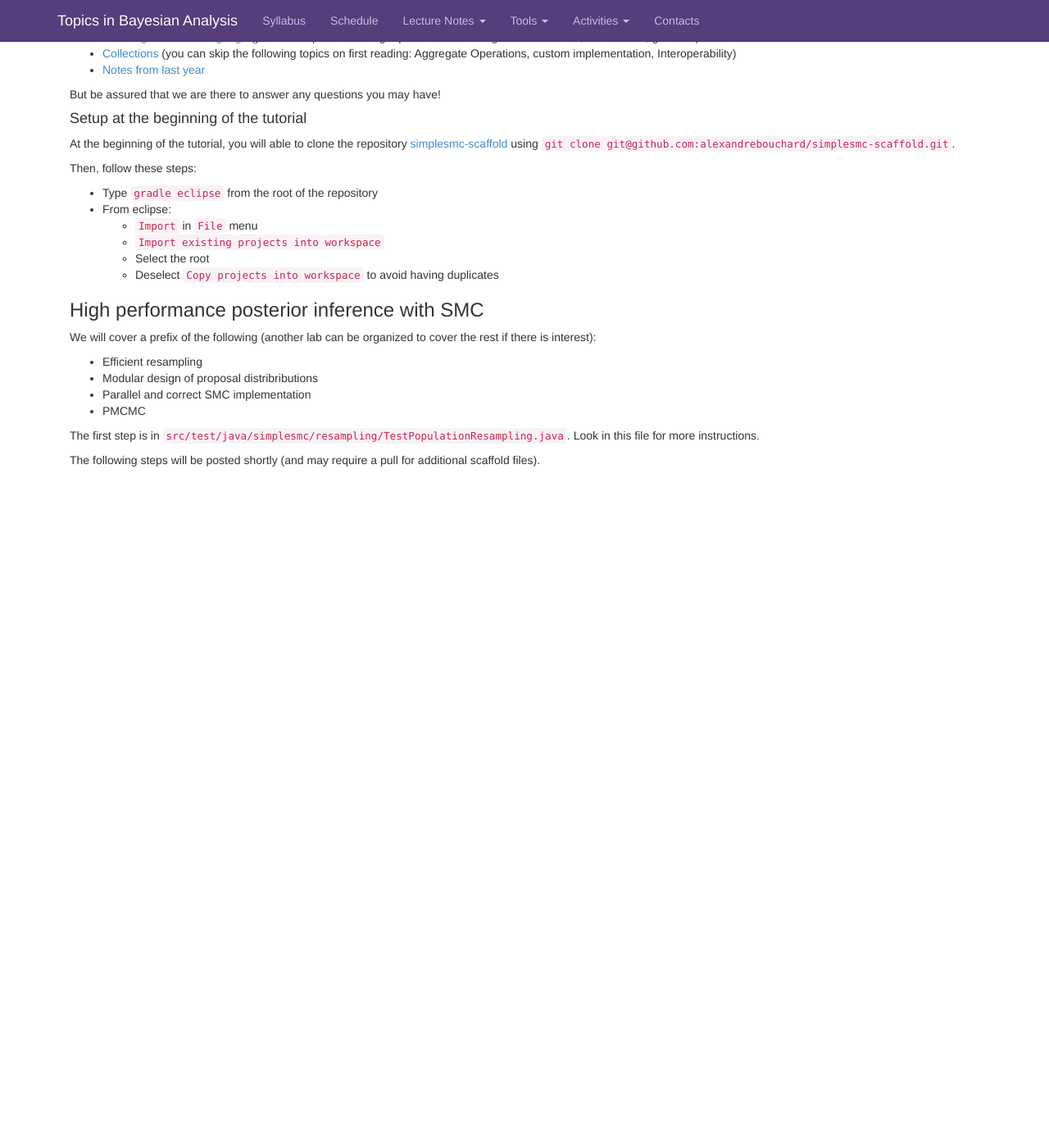
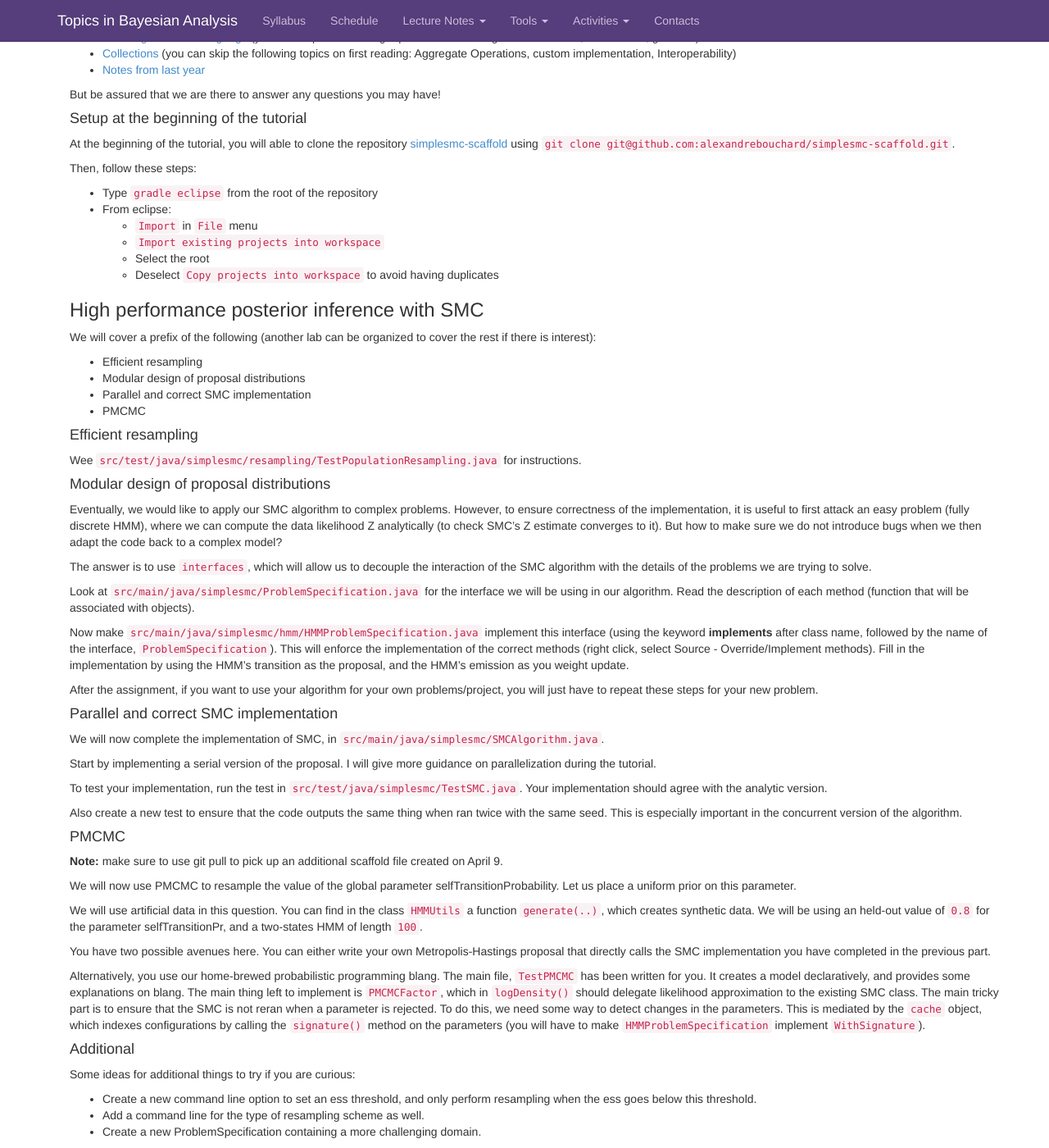
Before and after one commit to UBC-STAT/stat520-sp2014-15-website, a Jekyll site: the page built from _posts/2015-04-08-tutorial1.md, in a window 1280 px wide and 1400 px high, scrolled down 364 px. Shown: the whole window at 82% size. Built offline with Jekyll 4.4.1, drawn with Linux system fonts in a browser that asks for light colours; nearby versions of some CDN libraries; Markdown is read by kramdown in place of the engine named in the settings; comment, search, counter and statistics services are not loaded; before the commit the page ends 945 px from its top, so only the background shows below that.

Commit message:
Additional info on the SMC implementation scaffold

```diff
--- a/_posts/2015-04-08-tutorial1.md
+++ b/_posts/2015-04-08-tutorial1.md
@@ -44,10 +44,53 @@ Then, follow these steps:
 We will cover a prefix of the following (another lab can be organized to cover the rest if there is interest):
 
 - Efficient resampling
-- Modular design of proposal distribributions
+- Modular design of proposal distributions
 - Parallel and correct SMC implementation
 - PMCMC
 
-The first step is in ``src/test/java/simplesmc/resampling/TestPopulationResampling.java``. Look in this file for more instructions.
+#### Efficient resampling
 
-The following steps will be posted shortly (and may require a pull for additional scaffold files).
+Wee ``src/test/java/simplesmc/resampling/TestPopulationResampling.java`` for instructions.
+
+#### Modular design of proposal distributions
+
+Eventually, we would like to apply our SMC algorithm to complex problems. However, to ensure correctness of the implementation, it is useful to first attack an easy problem (fully discrete HMM), where we can compute the data likelihood Z analytically (to check SMC's Z estimate converges to it). But how to make sure we do not introduce bugs when we then adapt the code back to a complex model?
+
+The answer is to use ``interfaces``, which will allow us to decouple the interaction of the SMC algorithm with the details of the problems we are trying to solve.
+
+Look at ``src/main/java/simplesmc/ProblemSpecification.java`` for the interface we will be using in our algorithm. Read the description of each method (function that will be associated with objects).
+
+Now make ``src/main/java/simplesmc/hmm/HMMProblemSpecification.java`` implement this interface (using the keyword **implements** after class name, followed by the name of the interface, ``ProblemSpecification``). This will enforce the implementation of the correct methods (right click, select Source - Override/Implement methods). Fill in the implementation by using the HMM's transition as the proposal, and the HMM's emission as you weight update.
+
+After the assignment, if you want to use your algorithm for your own problems/project, you will just have to repeat these steps for your new problem.
+
+#### Parallel and correct SMC implementation
+
+We will now complete the implementation of SMC, in ``src/main/java/simplesmc/SMCAlgorithm.java``.
+
+Start by implementing a serial version of the proposal. I will give more guidance on  parallelization during the tutorial.
+
+To test your implementation, run the test in ``src/test/java/simplesmc/TestSMC.java``. Your implementation should agree with the analytic version.
+
+Also create a new test to ensure that the code outputs the same thing when ran twice with the same seed. This is especially important in the concurrent version of the algorithm.
+
+
+#### PMCMC
+
+**Note:** make sure to use git pull to pick up an additional scaffold file created on April 9.
+
+We will now use PMCMC to resample the value of the global parameter selfTransitionProbability. Let us place a uniform prior on this parameter.
+
+We will use artificial data in this question. You can find in the class ``HMMUtils`` a function ``generate(..)``, which creates synthetic data. We will be using an held-out value of ``0.8`` for the parameter selfTransitionPr, and a two-states HMM of length ``100``.
+
+You have two possible avenues here. You can either write your own Metropolis-Hastings proposal that directly calls the SMC implementation you have completed in the previous part.
+
+Alternatively, you use our home-brewed probabilistic programming blang. The main file, ``TestPMCMC`` has been written for you. It creates a model declaratively, and provides some explanations on blang. The main thing left to implement is ``PMCMCFactor``, which in ``logDensity()`` should delegate likelihood approximation to the existing SMC class. The main tricky part is to ensure that the SMC is not reran when a parameter is rejected. To do this, we need some way to detect changes in the parameters. This is mediated by the ``cache`` object, which indexes configurations by calling the ``signature()`` method on the parameters (you will have to make ``HMMProblemSpecification`` implement ``WithSignature``).
+
+#### Additional
+
+Some ideas for additional things to try if you are curious:
+
+- Create a new command line option to set an ess threshold, and only perform resampling when the ess goes below this threshold.
+- Add a command line for the type of resampling scheme as well.
+- Create a new ProblemSpecification containing a more challenging domain.
```
